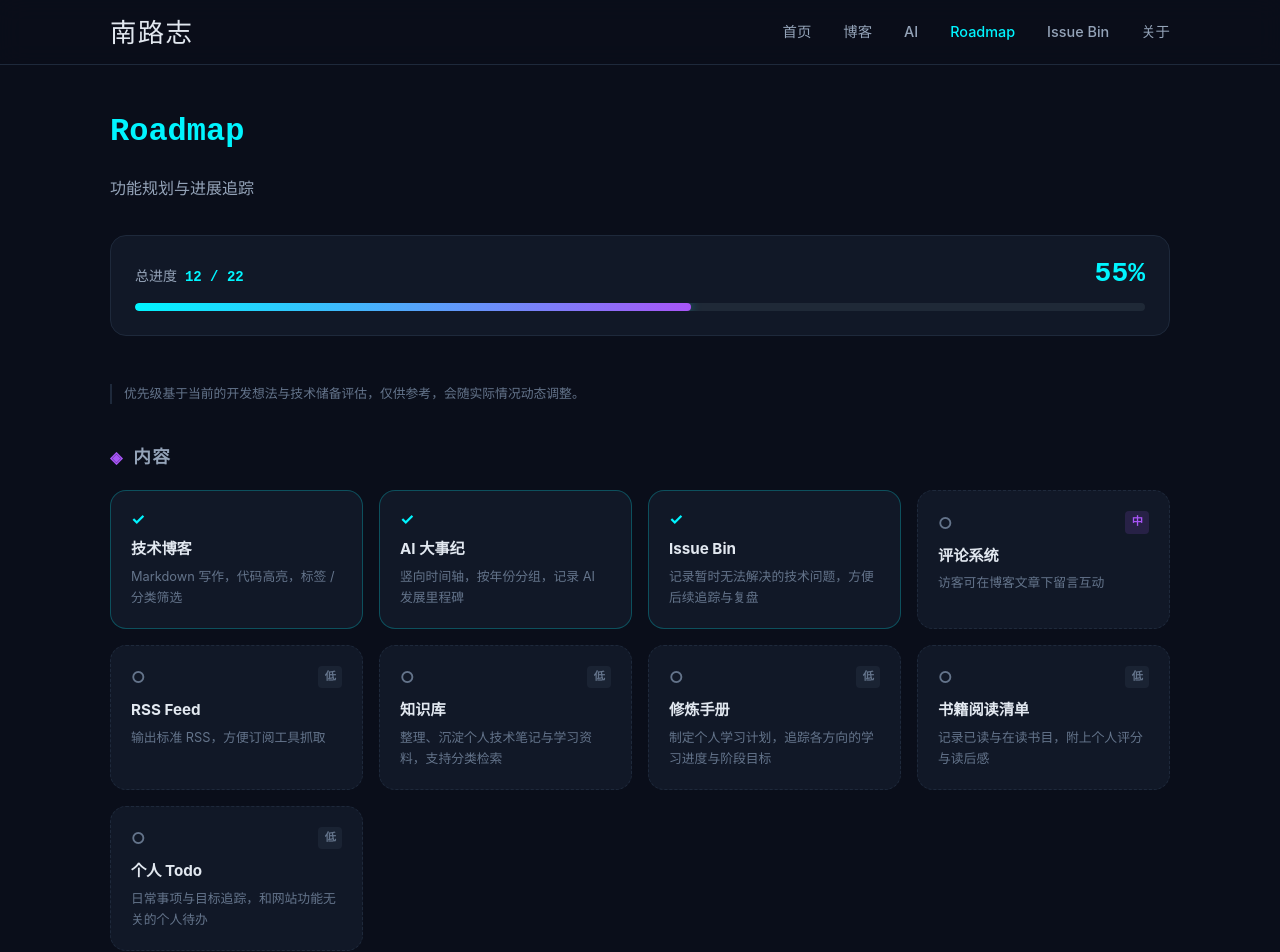
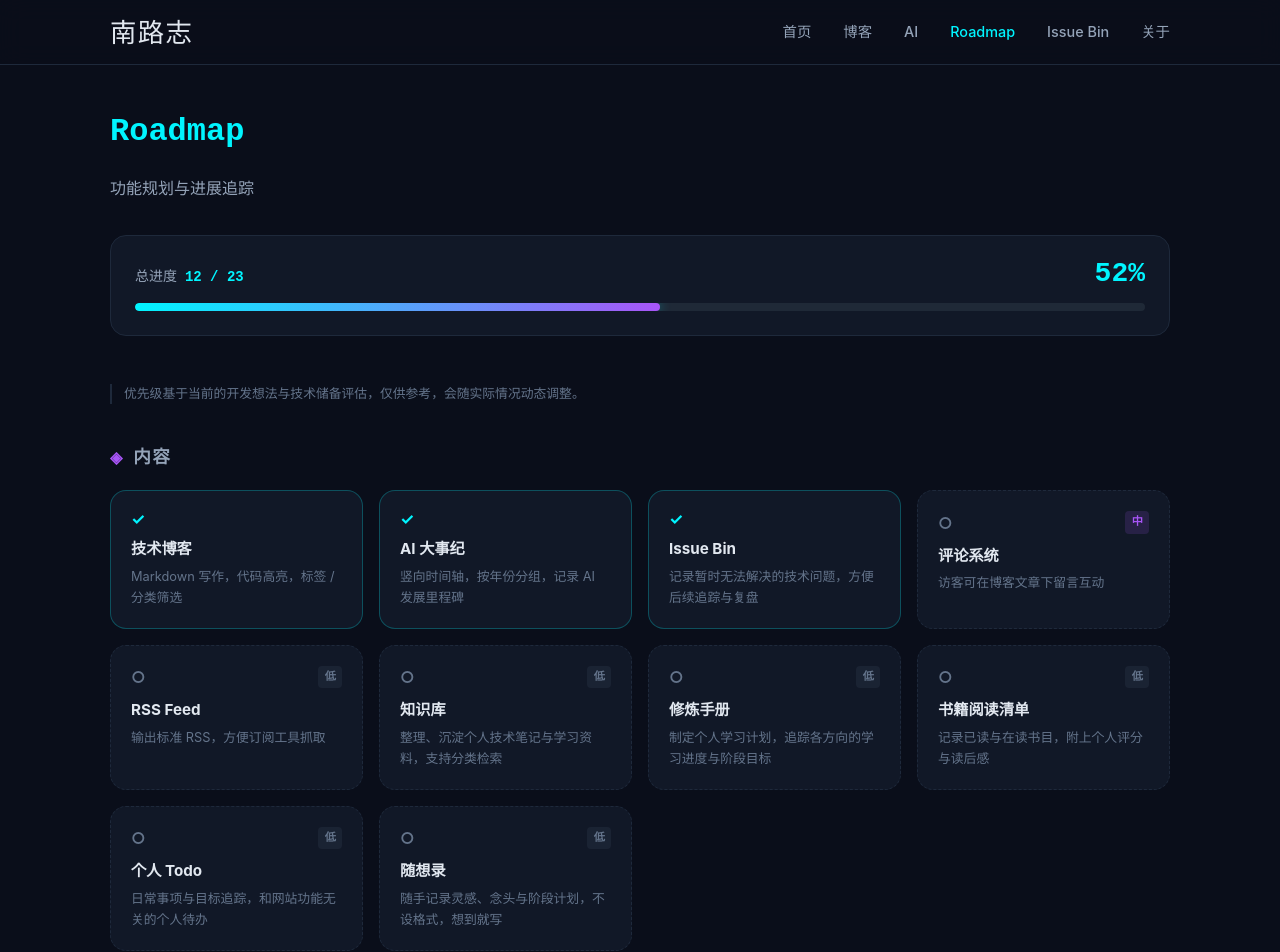
Before and after one commit to NanluQingshi/ccz-aether, a React (Vite) app in the folder frontend/: page /roadmap in a window 1280 px wide. Shown: the top 952 px of the page. Built offline with nearby package versions, Linux system fonts and the light colour scheme; a web font is replaced by a local one.

Commit message:
feat: 添加随想录todo

```diff
--- a/frontend/src/pages/RoadmapPage.tsx
+++ b/frontend/src/pages/RoadmapPage.tsx
@@ -30,6 +30,7 @@ const groups: FeatureGroup[] = [
       { name: '修炼手册', desc: '制定个人学习计划，追踪各方向的学习进度与阶段目标', status: 'planned', priority: 'low' },
       { name: '书籍阅读清单', desc: '记录已读与在读书目，附上个人评分与读后感', status: 'planned', priority: 'low' },
       { name: '个人 Todo', desc: '日常事项与目标追踪，和网站功能无关的个人待办', status: 'planned', priority: 'low' },
+      { name: '随想录', desc: '随手记录灵感、念头与阶段计划，不设格式，想到就写', status: 'planned', priority: 'low' },
     ],
   },
   {
```
